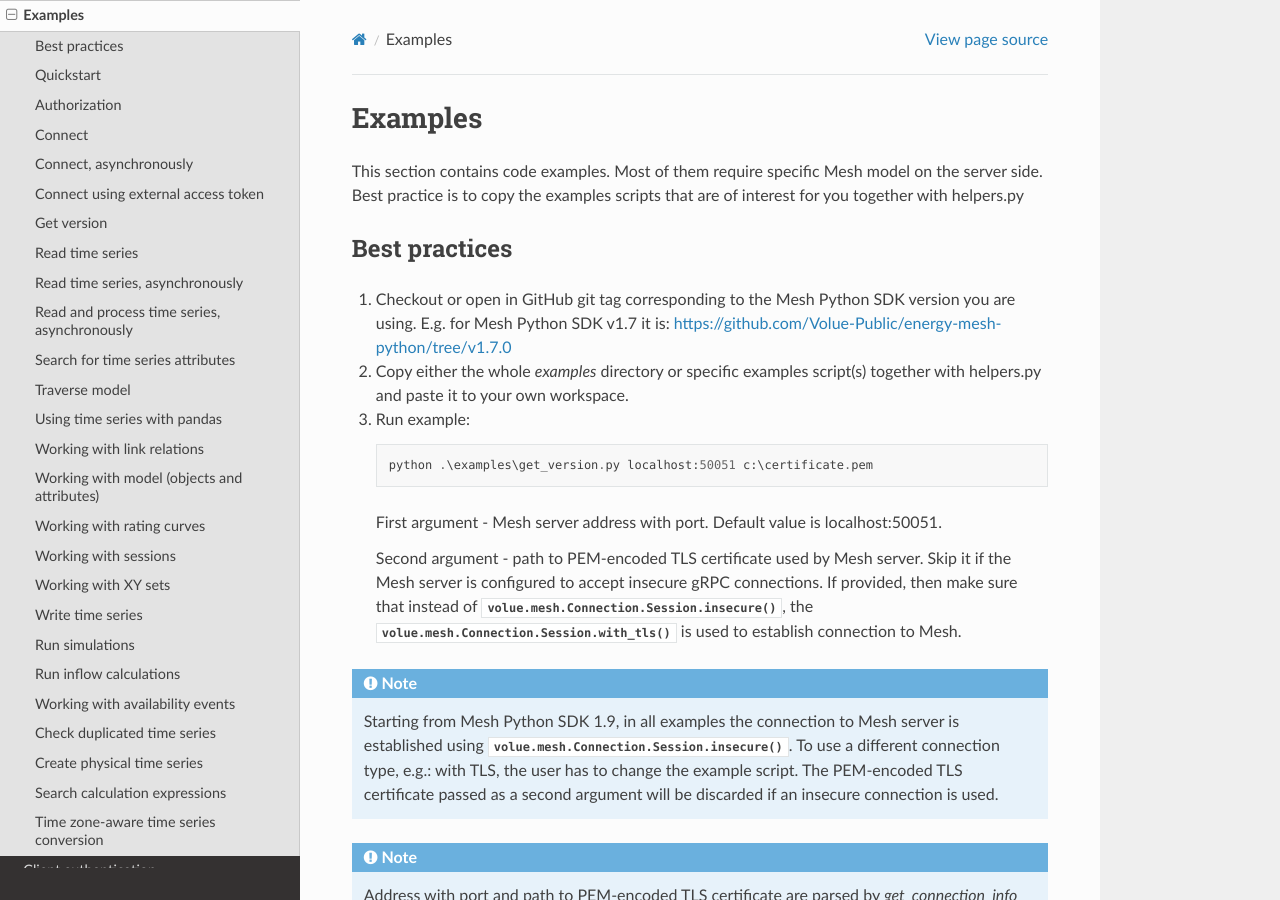
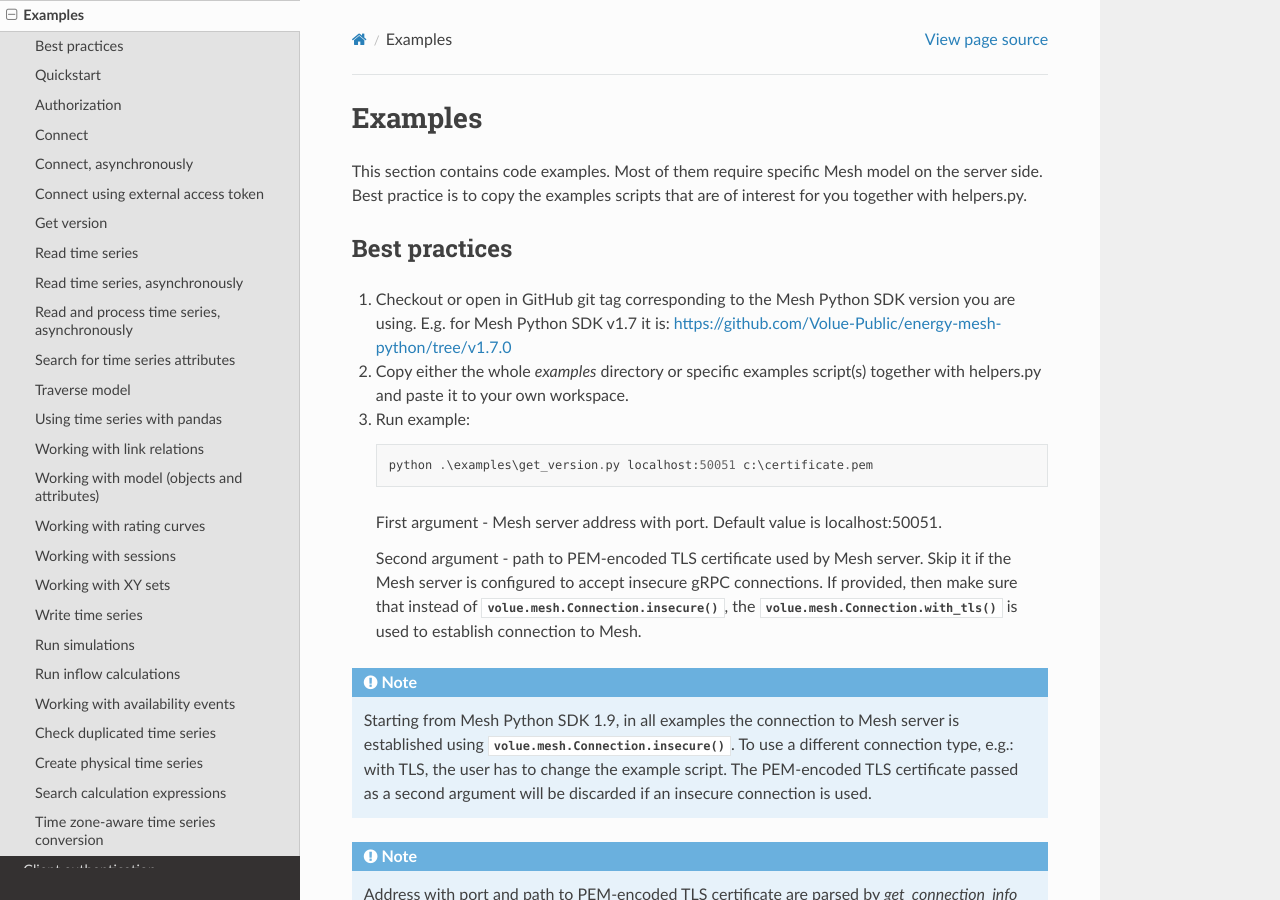
Before and after one commit to Volue-Public/energy-mesh-python, a Sphinx documentation site: the page built from docs/source/examples.rst, in a window 1280 px wide and 900 px high. Built offline with Sphinx 7.4.7 and the Read the Docs theme 3.1.0, drawn with Linux system fonts in a browser that asks for light colours.

Commit message:
Misc doc improvements (#655)

```diff
--- a/docs/source/examples.rst
+++ b/docs/source/examples.rst
@@ -1,8 +1,9 @@
 Examples
 ---------
 
-This section contains code examples. Most of them require specific Mesh model on the server side.
-Best practice is to copy the examples scripts that are of interest for you together with helpers.py
+This section contains code examples. Most of them require specific Mesh model
+on the server side. Best practice is to copy the examples scripts that are of
+interest for you together with helpers.py.
 
 Best practices
 **************
@@ -21,13 +22,14 @@
 
    Second argument - path to PEM-encoded TLS certificate used by Mesh server.
    Skip it if the Mesh server is configured to accept insecure gRPC connections.
-   If provided, then make sure that instead of :meth:`volue.mesh.Connection.Session.insecure`,
-   the :meth:`volue.mesh.Connection.Session.with_tls` is used to establish
-   connection to Mesh.
+   If provided, then make sure that instead of
+   :py:meth:`volue.mesh.Connection.insecure`, the
+   :py:meth:`volue.mesh.Connection.with_tls` is used to establish connection
+   to Mesh.
 
 .. note::
    Starting from Mesh Python SDK 1.9, in all examples the connection to Mesh
-   server is established using :meth:`volue.mesh.Connection.Session.insecure`.
+   server is established using :py:meth:`volue.mesh.Connection.insecure`.
    To use a different connection type, e.g.: with TLS, the user has to change
    the example script. The PEM-encoded TLS certificate passed as a second
    argument will be discarded if an insecure connection is used.
```
Also changed, not shown: docs/source/mesh_client.rst (+6 -6 lines), 1 other file.
